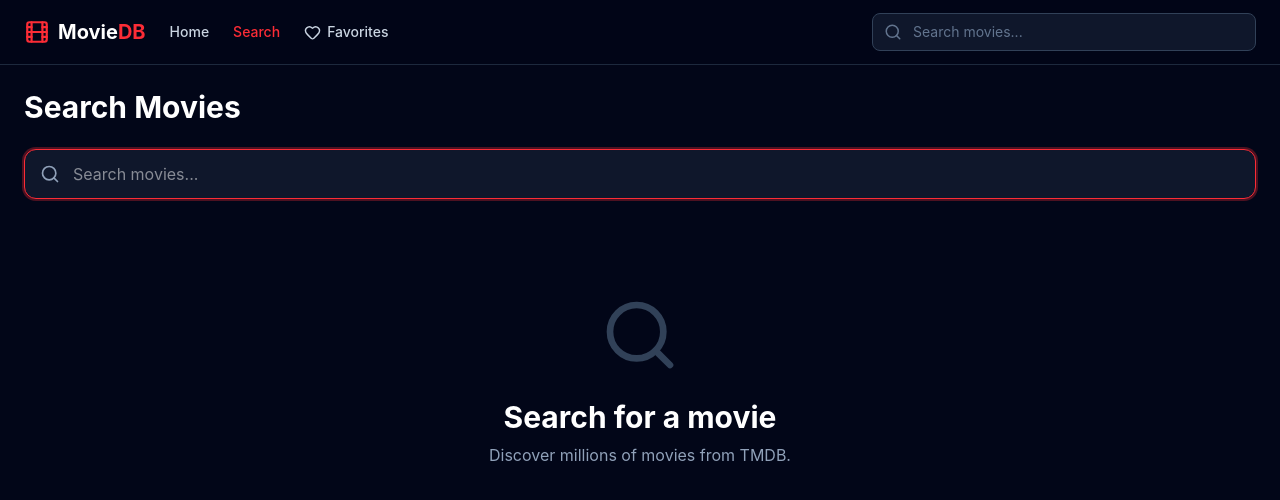
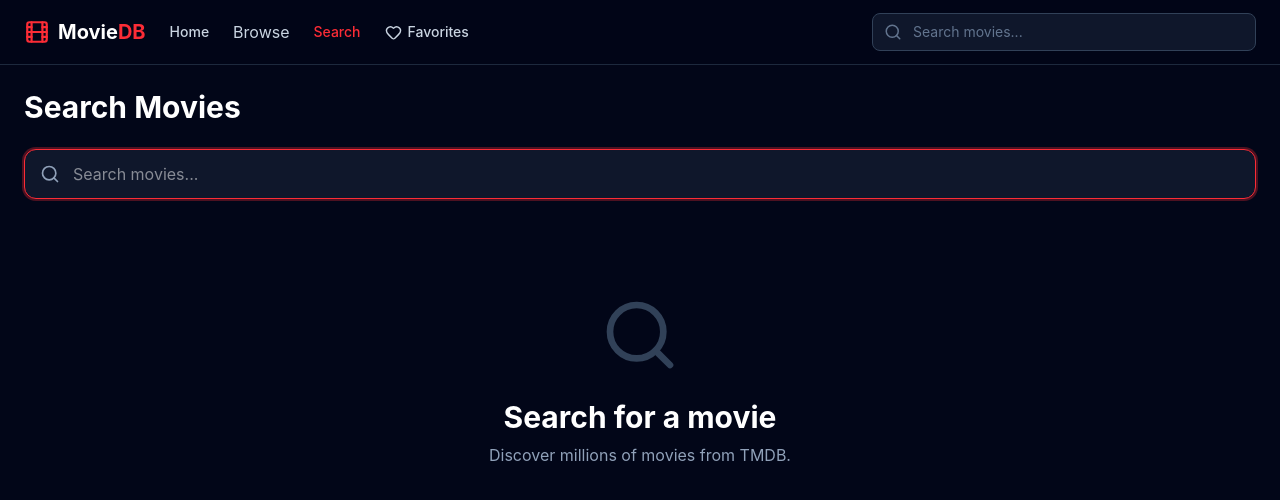
Before and after one commit to ajay020/movie-db, a React (Vite) app: page /search in a window 1280 px wide. Shown: the top 500 px of the page. Built offline with nearby package versions, Linux system fonts and the light colour scheme.

Commit message:
Add genre browsing navigation

```diff
--- a/src/components/layout/Navbar.tsx
+++ b/src/components/layout/Navbar.tsx
@@ -54,6 +54,15 @@ const Navbar = () => {
             }
           >
             Home
+          </NavLink>
+
+          <NavLink
+            to="/genres"
+            className={({ isActive }) =>
+              isActive ? "text-red-500" : "text-slate-300 hover:text-white"
+            }
+          >
+            Browse
           </NavLink>
 
           <NavLink
@@ -143,6 +152,15 @@ const Navbar = () => {
             </NavLink>
 
             <NavLink
+              to="/genres"
+              className={({ isActive }) =>
+                isActive ? "text-red-500" : "text-slate-300 hover:text-white"
+              }
+            >
+              Genres
+            </NavLink>
+
+            <NavLink
               to="/favorites"
               onClick={closeMenu}
               className={({ isActive }) =>
```
